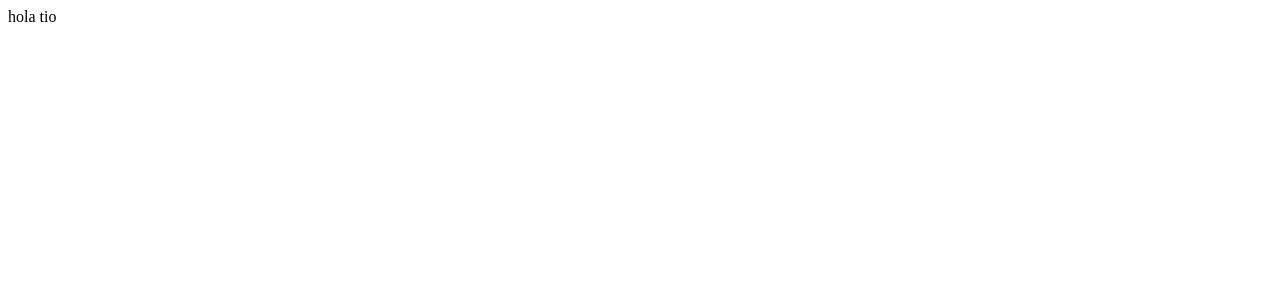
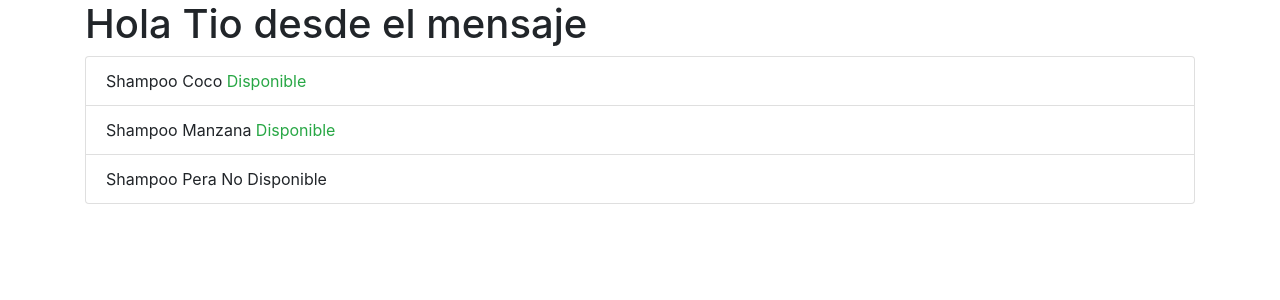
Before and after one commit to nirvanaponal007/natural_django, a Django app: page / in a window 1280 px wide. Before the commit the part shown is almost empty. Shown: the top 300 px of the page. Run offline with Django 5.2, Linux system fonts and the light colour scheme.

```diff
--- a/natural_store/settings.py
+++ b/natural_store/settings.py
@@ -9,6 +9,8 @@ https://docs.djangoproject.com/en/5.0/topics/settings/
 For the full list of settings and their values, see
 https://docs.djangoproject.com/en/5.0/ref/settings/
 """
+
+import os
 
 from pathlib import Path
 
@@ -121,6 +123,7 @@ STATIC_URL = 'static/'
 #nueva constante
 
 STATICFILES_DIRS = (
+
     os.path.join(BASE_DIR, 'static'),
 )
 
--- a/templates/index.html
+++ b/templates/index.html
@@ -1,10 +1,38 @@
+{% load static %}
 <!DOCTYPE html>
 <html lang="en">
 <head>
     <meta charset="UTF-8">
-    <title>Desde Index</title>
+    <title>{{titulo_empresa}}</title>
+    <link rel="stylesheet" href="{% static 'css/style.css' %}">
+    <link rel="stylesheet" href="https://cdn.jsdelivr.net/npm/bootstrap@4.3.1/dist/css/bootstrap.min.css" integrity="sha384-ggOyR0iXCbMQv3Xipma34MD+dH/1fQ784/j6cY/iJTQUOhcWr7x9JvoRxT2MZw1T" crossorigin="anonymous">
 </head>
 <body>
-    hola tio
-</body>
+    <div>
+        <div class="container">
+            <div class="row">
+                <div class="col">
+                    <h1>{{mensaje}}</h1>
+                    <ul class="list-group">
+                        {% for producto in productos %}
+                        <li class="list-group-item">
+                            {{ producto.titulo }}
+                            {% if producto.inventario %}
+                              <span class="text-success">Disponible</span>
+                              {% else %}
+                              <span class="tex-danger">No Disponible</span>
+
+                            {% endif %}
+                        </li>
+                        {% endfor %}
+
+                    </ul>
+                </div>
+            </div>
+        </div>
+    </div>
+   </body>
+   <script src="https://cdn.jsdelivr.net/npm/@popperjs/core@2.11.8/dist/umd/popper.min.js" integrity="sha384-I7E8VVD/ismYTF4hNIPjVp/Zjvgyol6VFvRkX/vR+Vc4jQkC+hVqc2pM8ODewa9r" crossorigin="anonymous"></script>
+   <script src="https://cdn.jsdelivr.net/npm/bootstrap@5.3.3/dist/js/bootstrap.min.js" integrity="sha384-0pUGZvbkm6XF6gxjEnlmuGrJXVbNuzT9qBBavbLwCsOGabYfZo0T0to5eqruptLy" crossorigin="anonymous"></script>
+
 </html>
```
Also changed, not shown: db.sqlite3, static/css/style.css (added).
